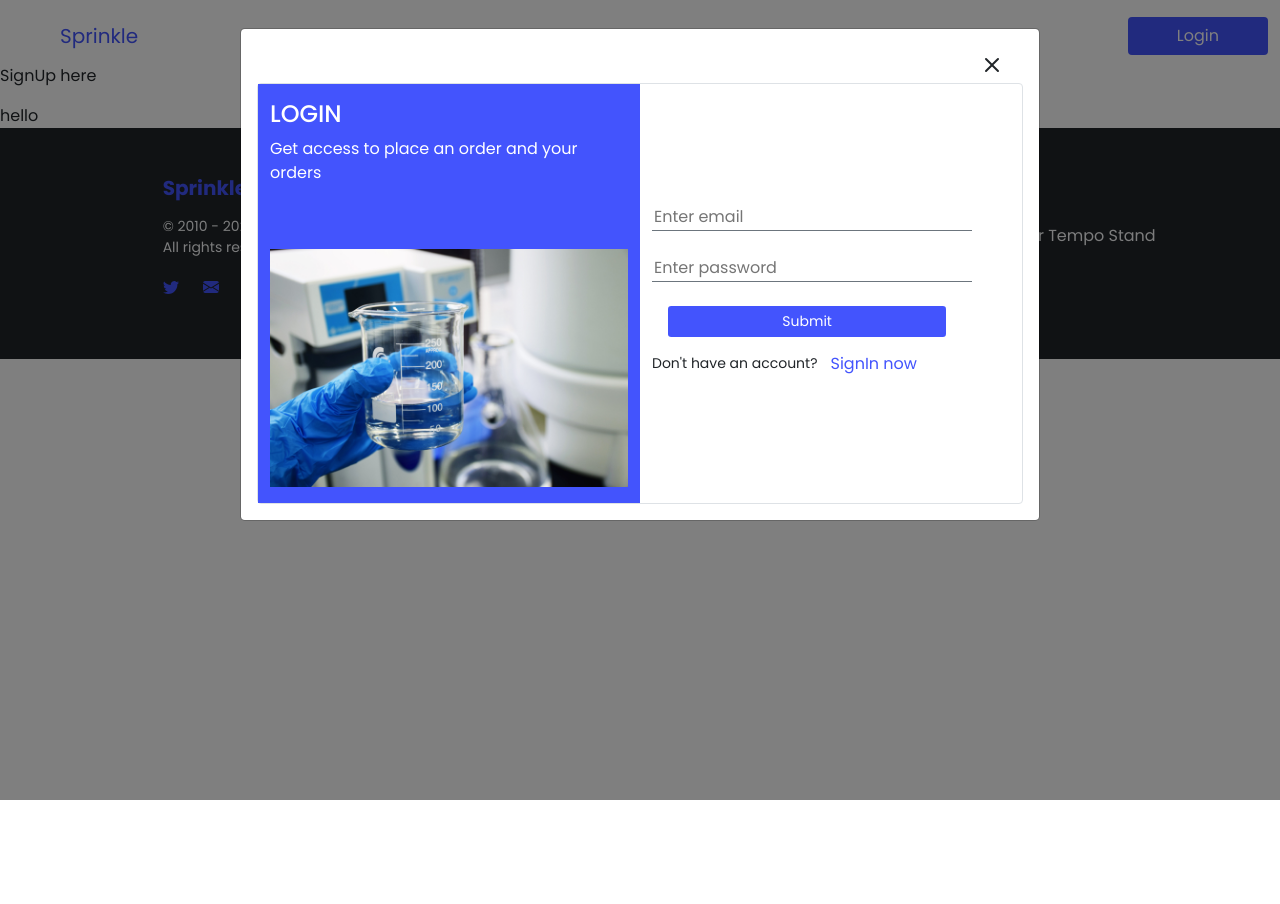
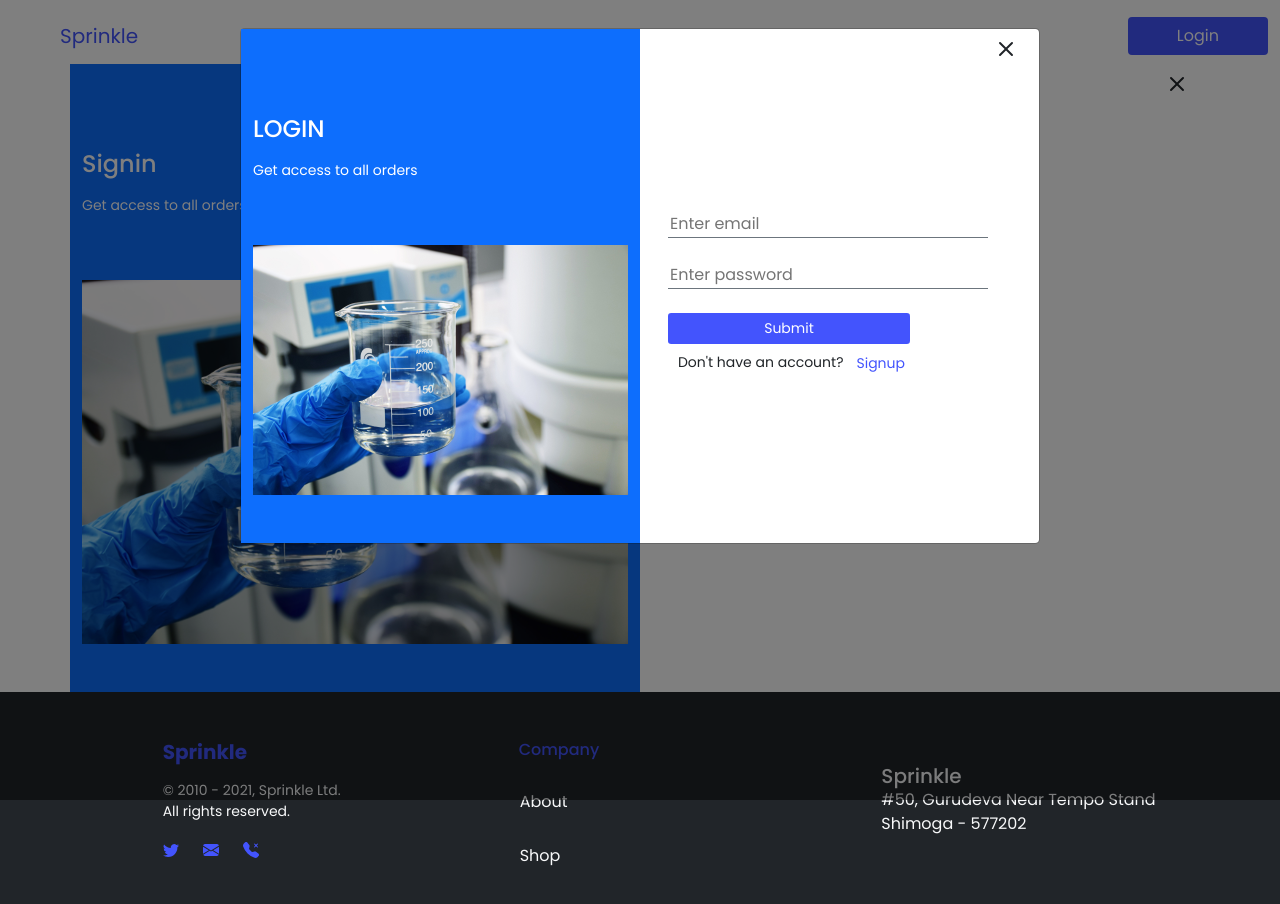
Before and after one commit to shrilakshmishastry/sprinkle-frontend, a React (Create React App) app: page /signup in a window 1280 px wide. Both pictures are taken after a click on the button "Login". Shown: the top 904 px of the page. Before the commit the page ends 800 px from the top, so only its background shows below. Built offline with nearby package versions, Linux system fonts and the light colour scheme; data requests are answered from the project's data file.

Commit message:
ADD[feat:login]

```diff
--- a/src/App.css
+++ b/src/App.css
@@ -41,4 +41,5 @@ svg:hover{
 input:required,input:focus{
   outline: none !important;
   box-shadow: none !important;
+  background-color: transparent;
 }
--- a/src/Data/BuyNow/addAdressApiCall.js
+++ b/src/Data/ApiCalls/PlaceAnOrder/addAdressApiCall.js
@@ -1,5 +1,5 @@
 import axios from "axios";
-import { api } from "../../config/api";
+import { api } from "../../../config/api";
 
 async function addAddressCall(address,user) {
     try{
--- a/src/components/BuyNow/Ui/itemList.js
+++ b/src/components/BuyNow/Ui/itemList.js
@@ -18,8 +18,13 @@ const ItemList = ({ qty ,items}) => {
 
     if (userInfo === "") {
         return (
-            <div>
-                hello
+            <div className="mt-5">
+                <h5 className="primary-text-color">
+                    Sprinkle
+                </h5>
+                <p>
+                    We give the world most purified water!!
+                </p>
             </div>
         );
     }
--- a/src/components/BuyNow/Ui/newAddressInput.js
+++ b/src/components/BuyNow/Ui/newAddressInput.js
@@ -11,9 +11,9 @@ const NewAddressAdd = ({ show, hideHandler }) => {
     const [addSecondLine, addAddSecondLine] = useState("");
     const [city, addCity] = useState("");
     const [state, addState] = useState("");
-    const [postalCode, addPostalCode] = useState("");
-    const postalPattern = "[1-9]{1}[0-9]{5}|[1-9]{1}[0-9]{3}\\s[0-9]{3}";
-    const addressPattern = "^[#.0-9a-zA-Z\s,-]+$";
+    const [postalCode, addPostalCode] = useState(undefined);
+    const postalPattern = "[0-9]{6}";
+    const addressPattern = "[#0-9a-zA-Z ,-]{1,}";
     const [load, changeLoad] = useState(false);
     const dispatch = useDispatch();
 
@@ -28,6 +28,11 @@ const NewAddressAdd = ({ show, hideHandler }) => {
             "postalCode":postalCode
         };
         addNewAddress(address)(dispatch);
+        addCity("");
+        addPostalCode();
+        addAddSecondLine("");
+        addAddFirstLine("");
+        addState("");
         hideHandler();
     }
 
@@ -111,7 +116,7 @@ const NewAddressAdd = ({ show, hideHandler }) => {
                             addPostalCode(value);
                         },
                         "number",
-                        postalPattern
+                        "[0-9]{6}"
                     )
 
                 }
--- a/src/components/Login/UI/userInfoInput.js
+++ b/src/components/Login/UI/userInfoInput.js
@@ -1,20 +1,45 @@
 import { useState } from "react";
+import { Col, Row } from "react-bootstrap";
 import Loader from 'react-loader-spinner';
+import { useDispatch } from "react-redux";
+import { loginHandler } from "../../../Data/ApiCalls/Login/login";
+import { modalLogin, modalSignIn } from "../../../redux/actions/modalLogin";
+import { getProfileInitialData } from "../../../redux/actions/profileAction";
+
 
 const UserInfoInput = () => {
     const [password, addPassword] = useState("");
     const [email, addEmail] = useState("");
     const [load, changeLoad] = useState(false);
     const inputStyle = "mt-4 align-self-center  d-block border-0 border-bottom border-secondary";
+    const dispatch = useDispatch();
+    const [errorShow,handleErrorMsg] = useState(false);
 
-    function handleFormSubmit(event) {
+    async function handleFormSubmit(event) {
         event.preventDefault();
-        console.log("hello");
+        handleErrorMsg(false);
+        changeLoad(true);
+        try{
+            // in result data send userinfo
+            // const result = await loginHandler(email,password);
+             getProfileInitialData()(dispatch);
+            modalLogin(false)(dispatch);
+        }catch(e){
+        handleErrorMsg(true);
+
+        }
+        changeLoad();
+
+    }
+
+    function handleSignInBtn() {
+        modalLogin(false)(dispatch)
+        modalSignIn(true)(dispatch);
     }
 
     return (
-        <div className="d-flex flex-column mt-5">
-            <form onSubmit={handleFormSubmit} className=" mt-5">
+        <div className=" mt-md-5">
+            <form onSubmit={handleFormSubmit} className=" mt-md-5">
                 <input
                     className={inputStyle}
                     type="email"
@@ -35,22 +60,35 @@ const UserInfoInput = () => {
                     load ?
                         <Loader type="Oval" color="#4354fd" height={25} width={80} className="mt-4" />
                         :
-                       <div className=" d-grid ">
+                       <div className=" d-grid me-5 me-md-0">
                             <input
-                            className="btn  mt-4 ms-3 ps-5 pe-5 btn btn-sm  primary-color d-block text-white"
+                            className="btn  mt-4  btn-sm  primary-color d-block text-white"
                             type="submit" value="Submit" />
                        </div>
                 }
             </form>
-            <div  className="">
-                <small className="d-flex  flex-row">
-                    <p className="mt-3 ">
+            <Row className="">
+                <Col md={9} xs={7}>
+                <p className="mt-2 text-start text-md-end small">
                     Don't have an account?
                     </p>
-                    <button className="btn primary-text-color">
-                        SignIn now
+
+                </Col>
+                <Col xs={4} md={3} className=" ps-0" >
+                <button
+                onClick={handleSignInBtn}
+                className="btn  text-start ps-0  primary-text-color">
+                        <small>
+                        Signup
+                        </small>
                     </button>
-                </small>
+                </Col>
+            </Row>
+
+            <div className={errorShow ? "text-center" : "d-none"}>
+                <p className="text-danger small">
+                    Check password and email
+                </p>
             </div>
 
         </div>
--- a/src/components/Login/index.js
+++ b/src/components/Login/index.js
@@ -1,36 +1,44 @@
-import React, { useState } from 'react';
+import React from 'react';
 import { Col, Container, Row } from 'react-bootstrap';
 import Cancel from '../../Data/SVGs/cancel';
-import AddressInput from './UI/addressInput';
 import UserInfoInput from './UI/userInfoInput';
 import PurityImg from '../../images/purity.jpg';
+import { useDispatch } from 'react-redux';
+import { modalLogin } from '../../redux/actions/modalLogin';
 
 const Login = () => {
-    // const [address, addAddress] = useState();
-    // const [activeWindow, setActiveWindow] = useState(0);
 
 
+    const dispatch = useDispatch();
 
+    function handleModal() {
+      modalLogin(false)(dispatch);
+    }
 
     return (
-        <Container>
-            <Row className=" justify-content-end">
-                <Col md={1}>
-                    <button className="btn fw-bold ">
+        <Container   fluid>
+             <Row >
+                <Col md={4} lg={6} className="bg-primary">
+                </Col>
+                <Col  md={6} lg={{ span: 4,offset:1 }}>
+
+                </Col>
+                <Col md={2} lg={1} className="text-end ">
+                <button onClick={handleModal} className="btn fw-bold ">
                         <Cancel />
                     </button>
                 </Col>
 
             </Row>
-            <Row className="border rounded">
-                <Col md={6} lg={6} className="primary-color pt-3 pb-3   text-white">
+            <Row className="">
+                <Col md={4} lg={6} className="bg-primary pt-5 pb-5   text-white">
                     <div className="d-flex flex-column justify-content-between">
                         <div >
                             <h4>
                                 LOGIN
                             </h4>
-                            <p className="">
-                                Get access to place an order and your
+                            <p className="small mt-3">
+                                Get access to all
                                 orders
                             </p>
                         </div>
@@ -39,17 +47,9 @@ const Login = () => {
 
                     </div>
                 </Col>
-                <Col md={6} lg={{ span: 5 }}
-                    className="">
-                    {/* {
-                        activeWindow === 0
-                            ? <UserInfoInput
-                                handleContinue={() => setActiveWindow(1)}
-                            />
-                            : <AddressInput
-                                handleGoBack={() => setActiveWindow(0)}
-                            />
-                    } */}
+                <Col md={8} lg={{ span: 4 }}
+                    className="ms-lg-3 mt-lg-5 pt-lg-5">
+
                     <UserInfoInput/>
                 </Col>
             </Row>
--- /dev/null
+++ b/src/components/SignUp/Ui/userInfoInput.js
@@ -0,0 +1,60 @@
+import { useState } from "react";
+
+
+const UserInfoInput = ({handleContinue}) => {
+    const [password, addPassword] = useState("");
+    const [name,addName] = useState("");
+    const [email, addEmail] = useState("");
+
+    const inputStyle = "mt-4 align-self-center  d-block border-0 border-bottom border-secondary";
+
+
+    async function handleFormSubmit(event) {
+        event.preventDefault();
+
+
+    }
+
+
+
+    return (
+        <div className="d-flex flex-column ">
+            <form onSubmit={handleFormSubmit} className=" ">
+            <input
+                    className={inputStyle}
+                    type="text"
+                    placeholder="Enter your name"
+                    value={name}
+                    required
+                    onChange={(value) => addName(value.target.value)}
+                />
+                <input
+                    className={inputStyle}
+                    type="email"
+                    placeholder="Enter email"
+                    value={email}
+                    required
+                    onChange={(value) => addEmail(value.target.value)}
+                />
+                <input
+                    className={inputStyle}
+                    type="password"
+                    placeholder="Enter password"
+                    value={password}
+                    required
+                    onChange={(value) => addPassword(value.target.value)}
+                />
+                <div className=" d-grid ">
+                    <input
+                    onClick={()=>handleContinue({name,password,email})}
+                        className="btn  mt-4 btn btn-sm  primary-color d-block text-white"
+                        type="submit" value="Continue" />
+
+                </div>
+            </form>
+
+
+        </div>
+    );
+}
+export default UserInfoInput;
--- a/src/components/SignUp/index.js
+++ b/src/components/SignUp/index.js
@@ -1,10 +1,74 @@
-import React from 'react';
-const SignUp = () =>{
+import React, { useState } from 'react';
+import { Container, Row, Col } from "react-bootstrap";
+import Cancel from '../../Data/SVGs/cancel';
+import { useDispatch } from "react-redux";
+import PurityImg from '../../images/purity.jpg';
+import UserInfoInput from "./Ui/userInfoInput.js";
+import AddressInput from "./Ui/addressInput.js";
+import { modalSignIn } from '../../redux/actions/modalLogin';
+
+const SignUp = () => {
+    const [address, addAddress] = useState("");
+    const [userInfo,addUserInfo] = useState("");
+    const [activeWindow, setActiveWindow] = useState(0);
+    const dispatch = useDispatch();
+
+    function handleContinue(value) {
+        setActiveWindow(1);
+        addUserInfo(value);
+    }
+
+    function handleModal() {
+        modalSignIn(false)(dispatch);
+    }
+
     return (
-        <div>
-            <p>SignUp here</p>
-            hello
-        </div>
+        <Container>
+            <Row >
+                <Col md={4} lg={6} className="bg-primary">
+                </Col>
+                <Col md={6} lg={{ span: 4, offset: 1 }}>
+
+                </Col>
+                <Col md={2} lg={1} className="text-end ">
+                    <button onClick={handleModal} className="btn fw-bold ">
+                        <Cancel />
+                    </button>
+                </Col>
+
+            </Row>
+            <Row className="">
+                <Col md={4} lg={6} className="bg-primary pt-5 pb-5   text-white">
+                    <div className="d-flex flex-column justify-content-between">
+                        <div >
+                            <h4>
+                                Signin
+                            </h4>
+                            <p className="small mt-3">
+                                Get access to all
+                                orders
+                            </p>
+                        </div>
+
+                        <img src={PurityImg} alt="Water purification image" className="mt-5 img-fluid" />
+                    </div>
+                </Col>
+                <Col md={8} lg={{ span: 4 }}
+                    className="ms-lg-3 mt-lg-5 pt-lg-5">
+                    {
+                        activeWindow === 0
+                            ? <UserInfoInput
+                                handleContinue={
+                                    (value) => handleContinue(value)}
+                            />
+                            : <AddressInput
+                                handleGoBack={() => setActiveWindow(0)}
+                            />
+                    }
+                </Col>
+            </Row>
+        </Container>
+
     );
 };
 export default SignUp;
--- a/src/main.js
+++ b/src/main.js
@@ -1,30 +1,43 @@
 import React from 'react';
 import NavBarSprinkle from './presentational/Navbar';
 import Footer from './presentational/Footer';
-
+import './App.css';
 import ScrollToTop from './config/scrollToTop';
 import Routers from './Data/Routers/routers';
 import { Modal } from 'react-bootstrap';
 import { useDispatch, useSelector } from 'react-redux';
 import Login from './components/Login';
-import { modalLogin } from './redux/actions/modalLogin';
+import { modalLogin, modalSignIn } from './redux/actions/modalLogin';
+import SignUp from './components/SignUp';
 
 
 const Main = () => {
+
   let show = useSelector(state=>state.modalLoginReducer.show);
+  let signUpShow = useSelector(state=>state.modalSignInReducer.show);
   const dispatch = useDispatch();
+
+
   function handleModal() {
     modalLogin(false)(dispatch);
   }
 
+  function handleSignUpModal() {
+    modalSignIn(false)(dispatch);
+  }
+
   return (
     <div>
-      <Modal
-      size="lg"
-       show={show}
+      <Modal size="lg"   show={show}
        onHide={handleModal}>
-        <Modal.Body>
+        <Modal.Body className="p-0">
           <Login/>
+        </Modal.Body>
+      </Modal>
+      <Modal size="lg"   show={signUpShow}
+       onHide={handleSignUpModal}>
+        <Modal.Body className="p-0">
+          <SignUp/>
         </Modal.Body>
       </Modal>
       <ScrollToTop />
--- a/src/redux/actions/profileAction.js
+++ b/src/redux/actions/profileAction.js
@@ -1,4 +1,5 @@
 // import { removeProfile } from "../../config/api";
+import { loginHandler } from "../../Data/ApiCalls/Login/login";
 import { addAddress } from "../../Data/ApiCalls/Profile/addAddress";
 import { getProfileData } from "../../Data/ApiCalls/Profile/getProfile";
 import { emptyUserData } from "../../Data/UserProfile/emptyUserData";
@@ -22,8 +23,11 @@ export const  getProfileInitialData = () => {
 
 }
 
+
+
 export const removeProfileData = (data) =>{
     const {remove} = cartActionTypeCreator(GET_PROFILE_ACTION);
+    console.log(data);
     return async function (dispatch) {
         try{
             // removeProfile(data);
--- a/src/redux/reducers/user.js
+++ b/src/redux/reducers/user.js
@@ -1,5 +1,6 @@
 import { emptyUserData } from "../../Data/UserProfile/emptyUserData";
 import { cartActionTypeCreator, GET_PROFILE_ACTION } from "../action-type";
+
 const initialState ={
       userInfo: emptyUserData,
 };
```
Also changed, not shown: src/components/SignUp/Ui/addressInput.js (renamed from src/components/Login/UI/addressInput.js).
